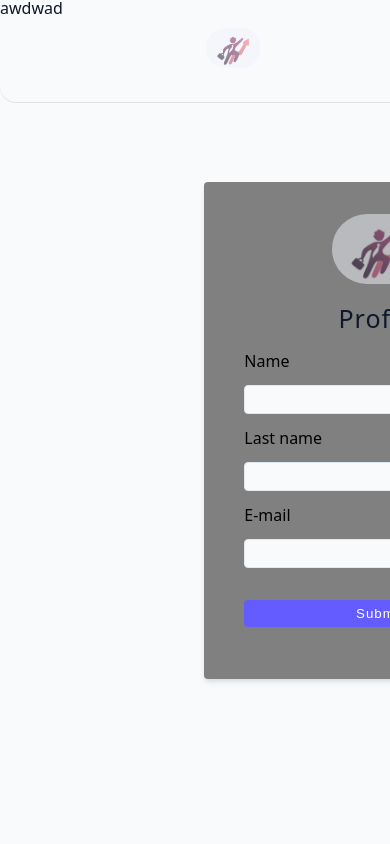
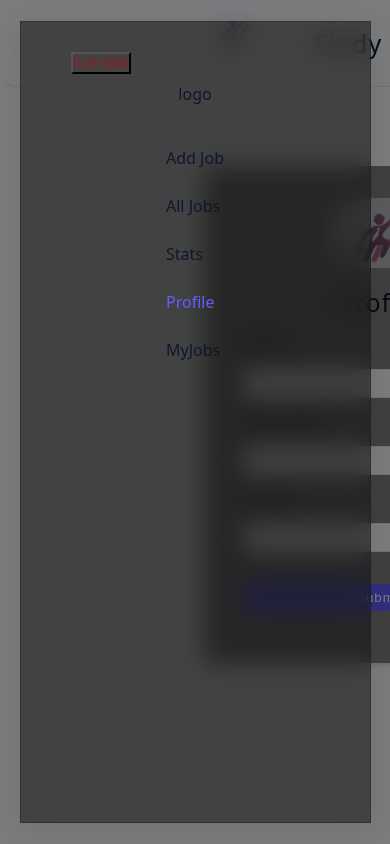
Before and after one commit to rafbar34/job-board-app, a React (Vite) app in the folder client/: page /dashboard/profile in a window 390 px wide. Both pictures are taken after a click on the button 233 px from the left and 59 px from the top of the page. Shown: the top 844 px of the page. Built offline with nearby package versions, Linux system fonts and the light colour scheme.

Commit message:
feat/small menu

```diff
--- a/client/src/components/NavBar.tsx
+++ b/client/src/components/NavBar.tsx
@@ -1,18 +1,24 @@
-import React from "react";
+import React, { useContext } from "react";
 import { NavbarWrapper } from "../css/NavBars/Navbar";
 import { Logout } from "./Logout";
 import { ThemeToggle } from "./ThemeToggle";
 import { UILogo } from ".";
+import { SmallSideBar } from "./SmallSideBar";
+import { DashboardContext } from "../pages/Dashboard/DashboardLayout";
 
 export const NavBar = () => {
+  const width = window.innerWidth;
+  const { showSidebar, toggleSidebar } = useContext(DashboardContext);
   return (
     <NavbarWrapper>
       <div className="nav-center">
         <button
           type="button"
+          onClick={() => (width < 990 ? toggleSidebar() : "")}
           className="toggle-btn">
           <UILogo height={40} />
         </button>
+
         <h4 className="logo-text">Findy</h4>
         <div>
           <div className="btn-container">
--- a/client/src/components/SmallSideBar.tsx
+++ b/client/src/components/SmallSideBar.tsx
@@ -1,26 +1,22 @@
 import React, { useContext } from "react";
-import { links } from "../utils/Links";
-import { Link, NavLink } from "react-router-dom";
 import { SidebarWrapper } from "../css/NavBars/SmallSidebar";
 import { DashboardContext } from "../pages/Dashboard/DashboardLayout";
 import { NavLinks } from "./NavLinks";
 
 export const SmallSideBar = () => {
   const { showSidebar, toggleSidebar } = useContext(DashboardContext);
-  console.log(showSidebar);
   return (
     <SidebarWrapper>
-      awdwad
       <div
         className={
-          showSidebar ? "sidebar-container show-sidebar" : "side-container"
+          showSidebar ? "side-container show-sidebar" : "side-container"
         }>
         <div className="content">
           <button
             onClick={toggleSidebar}
             type="button"
             className="close-btn">
-            Icon
+            Iconddd
           </button>
           <header>logo</header>
           <NavLinks />
--- a/client/src/components/UIForm.tsx
+++ b/client/src/components/UIForm.tsx
@@ -179,7 +179,7 @@ export const UIForm = ({
                 {items.title}
               </label>
               <input
-                style={{ color: !isDarkTheme ? "white" : "black" }}
+                style={{ color: isDarkTheme ? "white" : "black" }}
                 defaultValue={items.defaultValue}
                 type={items.type}
                 className="form-input"
--- a/client/src/css/NavBars/Navbar.tsx
+++ b/client/src/css/NavBars/Navbar.tsx
@@ -23,9 +23,6 @@ export const NavbarWrapper = styled.nav`
     cursor: pointer;
     display: flex;
     align-items: center;
-  }
-  .logo-text {
-    display: none;
   }
   .logo {
     display: block;
--- a/client/src/css/NavBars/SmallSidebar.tsx
+++ b/client/src/css/NavBars/SmallSidebar.tsx
@@ -13,7 +13,6 @@ export const SidebarWrapper = styled.aside`
     z-index: -1;
     opacity: 0;
     transition: var(--transition);
-    visibility: hidden;
   }
   .show-sidebar {
     z-index: 99;
@@ -24,7 +23,13 @@ export const SidebarWrapper = styled.aside`
     justify-content: center;
   }
   .content {
-    background: white;
+    /* From https://css.glass */
+    background: rgba(16, 16, 16, 0.53);
+    border-radius: 16px;
+    box-shadow: 0 4px 30px rgba(0, 0, 0, 0.1);
+    backdrop-filter: blur(11.6px);
+    -webkit-backdrop-filter: blur(11.6px);
+    border: 1px solid rgba(16, 16, 16, 0.3);
     width: var(--fluid-width);
     height: 95vh;
     border-radius: var(--border-radius);
--- a/client/src/css/index.css
+++ b/client/src/css/index.css
@@ -61,7 +61,7 @@ html {
   --shadow-4: 0 20px 25px -5px rgba(0, 0, 0, 0.1),
     0 10px 10px -5px rgba(0, 0, 0, 0.04);
   --dark-mode-bg-color:#333;
-  --dark-mode-text-color:#f8d7da
+  --dark-mode-text-color:white
   }
 
 .dark-theme{
--- a/client/src/pages/AddJob/Addjob.tsx
+++ b/client/src/pages/AddJob/Addjob.tsx
@@ -11,7 +11,6 @@ export const Addjob = () => {
   const [cookies, setCookie] = useCookies(["token"]);
   const { status, id } = useParams();
   const { state } = useLocation();
-  console.log(status, id, state.job);
   const onSubmit = async (data: object) => {
     if (status === "add") {
       try {
--- a/client/src/pages/AllJobs/Alljobs.tsx
+++ b/client/src/pages/AllJobs/Alljobs.tsx
@@ -13,7 +13,7 @@ export const Alljobs = () => {
     try {
       setLoading(true);
       const res = await GetAllJobAPI();
-      setFetchedJobs(res);
+      setFetchedJobs(res ?? []);
       setLoading(false);
     } catch (e) {
       console.log(e);
--- a/client/src/pages/SingleJob/SingleJob.tsx
+++ b/client/src/pages/SingleJob/SingleJob.tsx
@@ -9,7 +9,7 @@ export const SingleJob = () => {
   const fetchSingleJobData = async () => {
     try {
       const res = await GetSingleJob({ id });
-      setData(res.job);
+      setData(res.job ?? []);
     } catch (err) {
       console.log(err);
     }
@@ -17,7 +17,6 @@ export const SingleJob = () => {
   useEffect(() => {
     fetchSingleJobData();
   }, []);
-  console.log(data);
   if (!data) return;
   return (
     <SingleJobWrapper>
```
Also changed, not shown: 1 other file (tests, documents, lock files or other folders).
